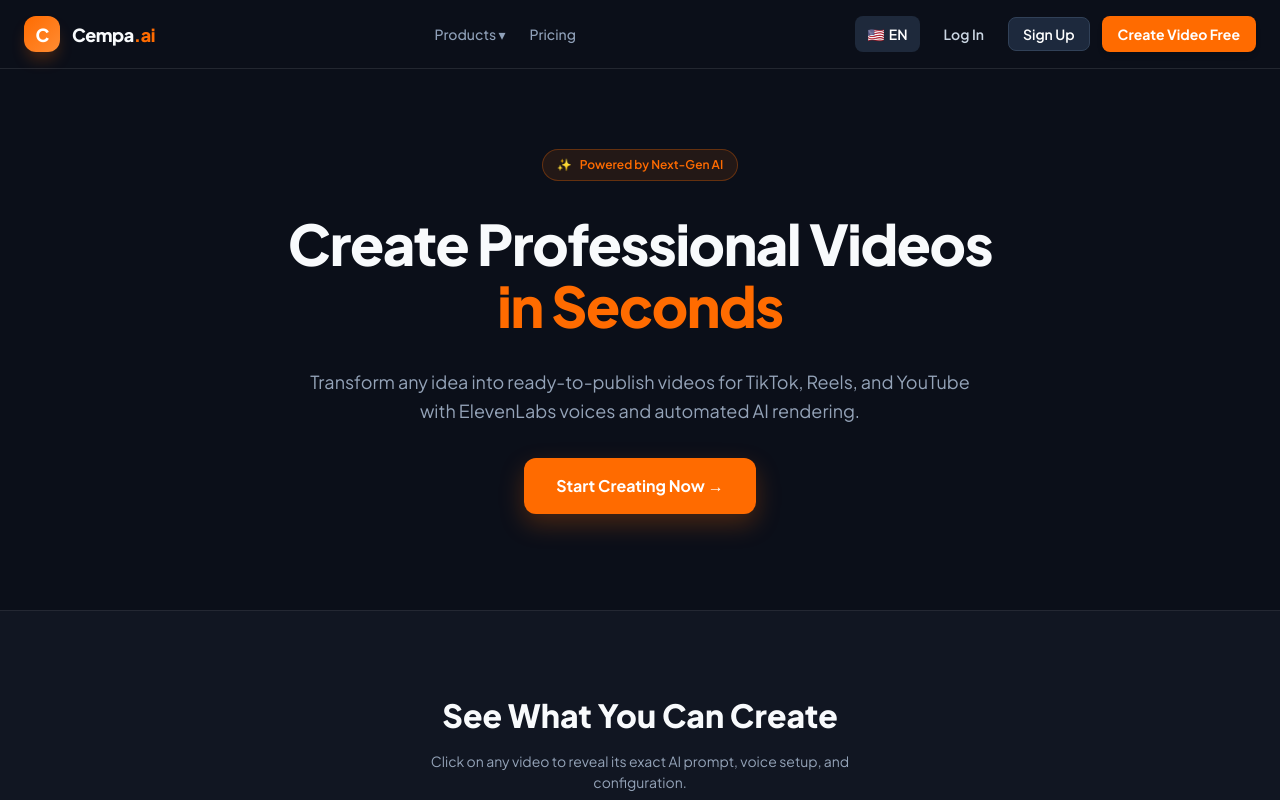
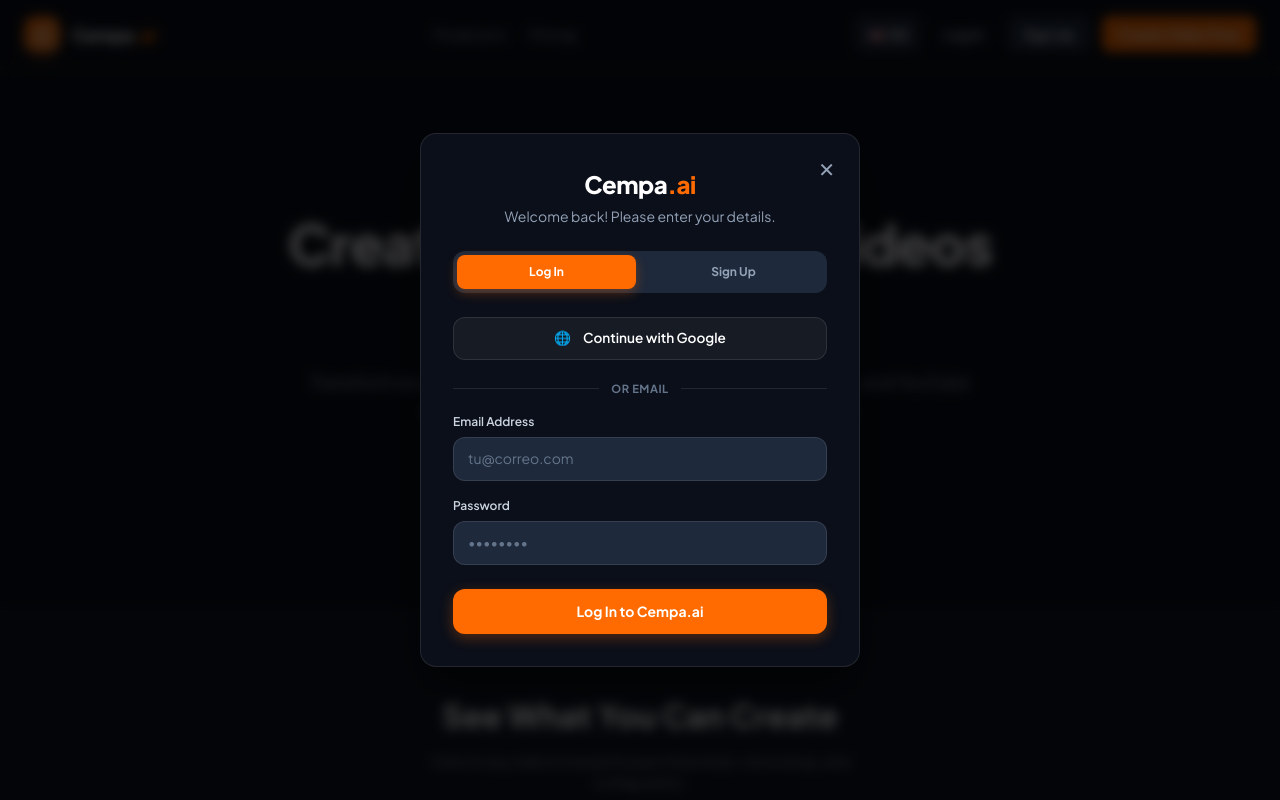
Before and after one commit to iavideogeneratorbyleon-ux/iavideogenerator, a React (Vite) app in the folder client/: page / in a window 1280 px wide. Both pictures are taken after a click on the button "Log In". Shown: the top 800 px of the page. Built offline with nearby package versions, Linux system fonts and the light colour scheme.

Commit message:
feat(auth): fix AuthModal props interface and integrate login/signup flow

```diff
--- /dev/null
+++ b/client/src/components/auth/AuthModal.module.css
@@ -0,0 +1,213 @@
+.overlay {
+  position: fixed;
+  top: 0;
+  left: 0;
+  right: 0;
+  bottom: 0;
+  z-index: 1000;
+  display: flex;
+  align-items: center;
+  justify-content: center;
+  background-color: rgba(0, 0, 0, 0.75);
+  backdrop-filter: blur(6px);
+  padding: 1rem;
+}
+
+.modalCard {
+  position: relative;
+  width: 100%;
+  max-width: 440px;
+  background-color: #0b0f19;
+  border: 1px solid rgba(255, 255, 255, 0.1);
+  border-radius: 1rem;
+  padding: 2rem;
+  box-shadow: 0 25px 50px -12px rgba(0, 0, 0, 0.7);
+  animation: modalScale 0.2s ease-out forwards;
+}
+
+.closeBtn {
+  position: absolute;
+  top: 1rem;
+  right: 1rem;
+  background: none;
+  border: none;
+  color: #94a3b8;
+  font-size: 1.25rem;
+  cursor: pointer;
+  padding: 0.25rem 0.5rem;
+  border-radius: 0.375rem;
+  transition: color 0.2s ease, background-color 0.2s ease;
+}
+
+.closeBtn:hover {
+  color: #ffffff;
+  background-color: rgba(255, 255, 255, 0.05);
+}
+
+.header {
+  text-align: center;
+  margin-bottom: 1.5rem;
+}
+
+.title {
+  font-size: 1.5rem;
+  font-weight: 900;
+  color: #ffffff;
+  letter-spacing: -0.02em;
+}
+
+.highlight {
+  color: #ff6b00;
+}
+
+.subtitle {
+  font-size: 0.875rem;
+  color: #94a3b8;
+  margin-top: 0.25rem;
+}
+
+/* Tabs de selección Log In / Sign Up */
+.tabContainer {
+  display: grid;
+  grid-template-columns: 1fr 1fr;
+  gap: 0.5rem;
+  padding: 0.25rem;
+  background-color: #1e293b;
+  border-radius: 0.75rem;
+  margin-bottom: 1.5rem;
+}
+
+.tabBtn {
+  padding: 0.5rem;
+  font-size: 0.75rem;
+  font-weight: 700;
+  border: none;
+  border-radius: 0.5rem;
+  cursor: pointer;
+  background: transparent;
+  color: #94a3b8;
+  transition: all 0.2s ease;
+}
+
+.tabBtnActive {
+  background-color: #ff6b00;
+  color: #ffffff;
+  box-shadow: 0 4px 12px rgba(255, 107, 0, 0.3);
+}
+
+/* OAuth Social Button */
+.socialBtn {
+  width: 100%;
+  display: flex;
+  align-items: center;
+  justify-content: center;
+  gap: 0.75rem;
+  border-radius: 0.75rem;
+  background-color: rgba(255, 255, 255, 0.05);
+  border: 1px solid rgba(255, 255, 255, 0.1);
+  padding: 0.65rem 1rem;
+  font-size: 0.85rem;
+  font-weight: 600;
+  color: #ffffff;
+  cursor: pointer;
+  transition: background-color 0.2s ease;
+  margin-bottom: 1.25rem;
+}
+
+.socialBtn:hover {
+  background-color: rgba(255, 255, 255, 0.1);
+}
+
+.divider {
+  display: flex;
+  align-items: center;
+  margin: 1rem 0;
+}
+
+.dividerLine {
+  flex-grow: 1;
+  border-top: 1px solid rgba(255, 255, 255, 0.1);
+}
+
+.dividerText {
+  padding: 0 0.75rem;
+  font-size: 0.7rem;
+  font-weight: 700;
+  text-transform: uppercase;
+  letter-spacing: 0.05em;
+  color: #64748b;
+}
+
+/* Form Fields */
+.form {
+  display: flex;
+  flex-direction: column;
+  gap: 1rem;
+}
+
+.inputGroup {
+  display: flex;
+  flex-direction: column;
+  gap: 0.375rem;
+}
+
+.label {
+  font-size: 0.75rem;
+  font-weight: 600;
+  color: #cbd5e1;
+}
+
+.input {
+  width: 100%;
+  border-radius: 0.75rem;
+  background-color: #1e293b;
+  border: 1px solid rgba(255, 255, 255, 0.1);
+  padding: 0.65rem 0.875rem;
+  font-size: 0.875rem;
+  color: #ffffff;
+  outline: none;
+  box-sizing: border-box;
+  transition: border-color 0.2s ease;
+}
+
+.input::placeholder {
+  color: #64748b;
+}
+
+.input:focus {
+  border-color: #ff6b00;
+}
+
+.submitBtn {
+  width: 100%;
+  margin-top: 0.5rem;
+  border-radius: 0.75rem;
+  background-color: #ff6b00;
+  border: none;
+  padding: 0.75rem;
+  font-size: 0.875rem;
+  font-weight: 700;
+  color: #ffffff;
+  cursor: pointer;
+  box-shadow: 0 4px 14px rgba(255, 107, 0, 0.3);
+  transition: background-color 0.2s ease, transform 0.1s ease;
+}
+
+.submitBtn:hover {
+  background-color: #e05d00;
+}
+
+.submitBtn:active {
+  transform: scale(0.99);
+}
+
+@keyframes modalScale {
+  from {
+    opacity: 0;
+    transform: scale(0.95);
+  }
+  to {
+    opacity: 1;
+    transform: scale(1);
+  }
+}
--- /dev/null
+++ b/client/src/components/auth/AuthModal.tsx
@@ -0,0 +1,125 @@
+import { useState } from 'react';
+import { useLanguage } from '../landing/LanguageContext';
+import styles from './AuthModal.module.css';
+
+interface AuthModalProps {
+  mode?: 'login' | 'signup'; // <-- Cambiado de initialMode a mode
+  onClose: () => void;
+}
+
+export default function AuthModal({ mode: initialMode = 'login', onClose }: AuthModalProps) {
+  const { lang } = useLanguage();
+  const [mode, setMode] = useState<'login' | 'signup'>(initialMode);
+  const [email, setEmail] = useState('');
+  const [password, setPassword] = useState('');
+
+  const handleSubmit = (e: React.FormEvent) => {
+    e.preventDefault();
+    alert(`${mode === 'login' ? 'Iniciando sesión:' : 'Registrando:'} ${email}`);
+    onClose();
+  };
+
+  return (
+    <div className={styles.overlay}>
+      <div className={styles.modalCard}>
+
+        {/* Botón de cierre */}
+        <button
+          type="button"
+          onClick={onClose}
+          className={styles.closeBtn}
+          aria-label="Close modal"
+        >
+          ✕
+        </button>
+
+        {/* Header */}
+        <div className={styles.header}>
+          <div className={styles.title}>
+            Cempa<span className={styles.highlight}>.ai</span>
+          </div>
+          <p className={styles.subtitle}>
+            {mode === 'login'
+              ? (lang === 'en' ? 'Welcome back! Please enter your details.' : '¡Bienvenido de nuevo! Ingresa tus datos.')
+              : (lang === 'en' ? 'Create an account to start generating.' : 'Crea una cuenta para comenzar a generar.')}
+          </p>
+        </div>
+
+        {/* Tab Selector */}
+        <div className={styles.tabContainer}>
+          <button
+            type="button"
+            onClick={() => setMode('login')}
+            className={`${styles.tabBtn} ${mode === 'login' ? styles.tabBtnActive : ''}`}
+          >
+            {lang === 'en' ? 'Log In' : 'Iniciar Sesión'}
+          </button>
+          <button
+            type="button"
+            onClick={() => setMode('signup')}
+            className={`${styles.tabBtn} ${mode === 'signup' ? styles.tabBtnActive : ''}`}
+          >
+            {lang === 'en' ? 'Sign Up' : 'Registrarse'}
+          </button>
+        </div>
+
+        {/* Google OAuth */}
+        <button
+          type="button"
+          onClick={() => alert('Google OAuth workflow')}
+          className={styles.socialBtn}
+        >
+          <span>🌐</span>
+          <span>{lang === 'en' ? 'Continue with Google' : 'Continuar con Google'}</span>
+        </button>
+
+        {/* Divider */}
+        <div className={styles.divider}>
+          <div className={styles.dividerLine} />
+          <span className={styles.dividerText}>
+            {lang === 'en' ? 'or email' : 'o correo'}
+          </span>
+          <div className={styles.dividerLine} />
+        </div>
+
+        {/* Formulario */}
+        <form onSubmit={handleSubmit} className={styles.form}>
+          <div className={styles.inputGroup}>
+            <label className={styles.label}>
+              {lang === 'en' ? 'Email Address' : 'Correo Electrónico'}
+            </label>
+            <input
+              type="email"
+              required
+              value={email}
+              onChange={(e) => setEmail(e.target.value)}
+              placeholder="tu@correo.com"
+              className={styles.input}
+            />
+          </div>
+
+          <div className={styles.inputGroup}>
+            <label className={styles.label}>
+              {lang === 'en' ? 'Password' : 'Contraseña'}
+            </label>
+            <input
+              type="password"
+              required
+              value={password}
+              onChange={(e) => setPassword(e.target.value)}
+              placeholder="••••••••"
+              className={styles.input}
+            />
+          </div>
+
+          <button type="submit" className={styles.submitBtn}>
+            {mode === 'login'
+              ? (lang === 'en' ? 'Log In to Cempa.ai' : 'Iniciar Sesión en Cempa.ai')
+              : (lang === 'en' ? 'Create Free Account' : 'Crear Cuenta Gratis')}
+          </button>
+        </form>
+
+      </div>
+    </div>
+  );
+}
```
Also changed, not shown: client/src/components/landing/LandingPage.tsx (+3 -4 lines).
